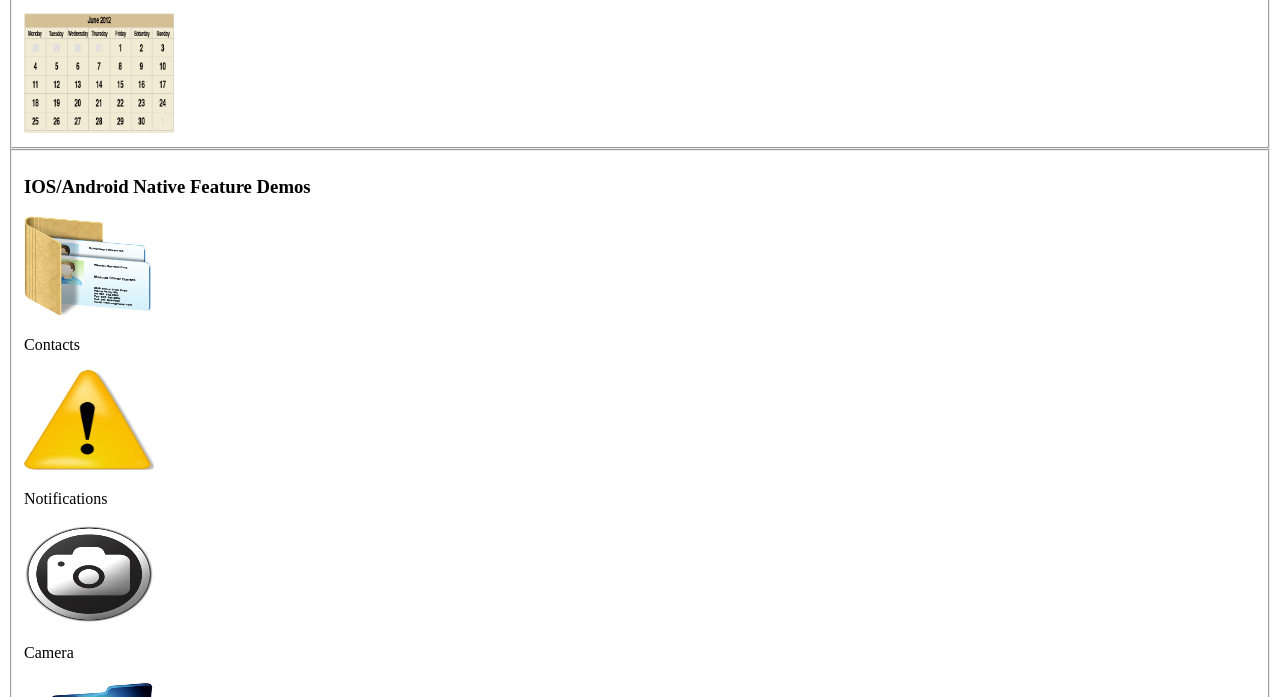
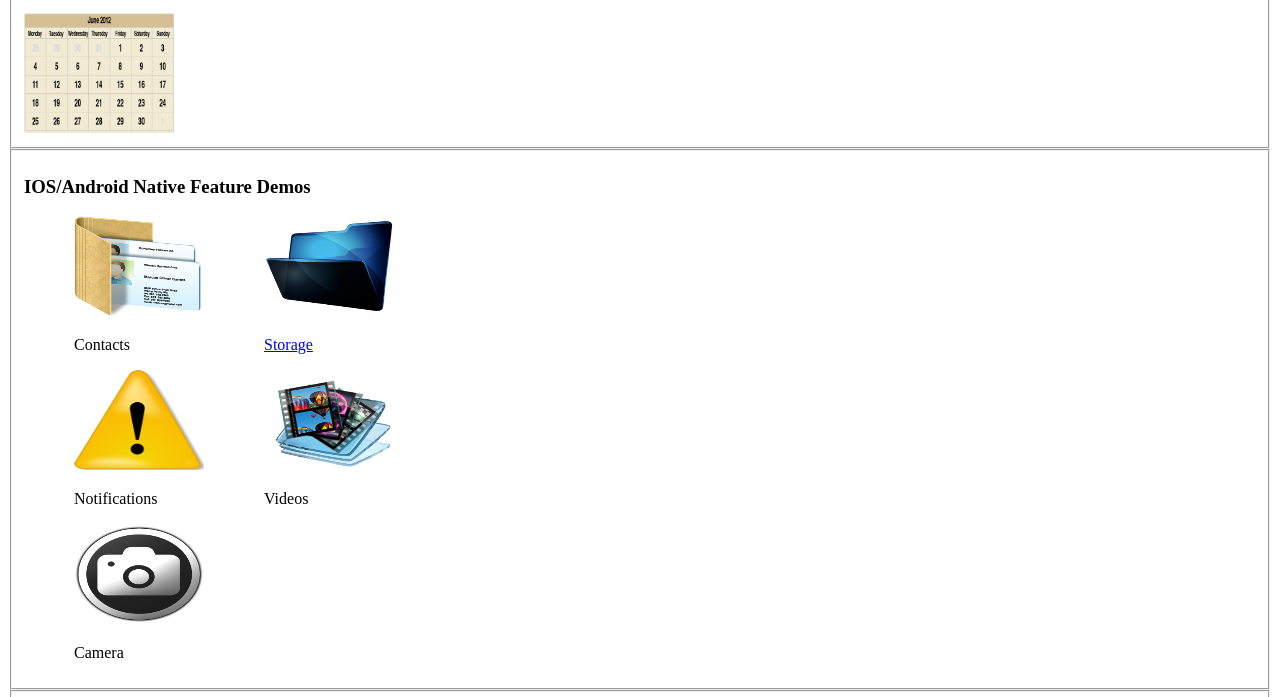
Before and after one commit to alexcherrera/avfproject, a plain HTML site: page launch.html in a window 1280 px wide. Shown: the part 103-800 px from the top of the page. Drawn offline with Linux system fonts and the light colour scheme.

Commit message:
Working with the styling mostly and adding ul and li tags

```diff
--- a/css/styles.css
+++ b/css/styles.css
@@ -5,12 +5,10 @@
 #picCont {
 	height: 100px;
 	width: 130px;
-	list-style-display: inline;
 }
 #picNotif {
 	height: 100px;
 	width: 130px;
-	list-style-display: inline;
 }
 #picCam {
 	height: 100px;
@@ -32,3 +30,13 @@
 	height: 100px;
 	width: 130px;
 }
+#row1 {
+	list-style-type: none;
+	float: left;
+	margin: 0px 10px;
+}
+#row2 {
+	list-style-type: none;
+	float: left;
+	margin: 0px 10px;
+}
--- a/launch.html
+++ b/launch.html
@@ -27,16 +27,20 @@
 						<h3 id="appFeatureHead">IOS/Android Native Feature Demos</h3>
 					</header>
 					<div>
-						<img src="images/contacts.png" id="picCont"/>
-						<p id="contactsText">Contacts</p>
-						<img src="images/Notification.png" id="picNotif"/>
-						<p id="notifText">Notifications</p>
-						<img src="images/camera.png" id="picCam"/>
-						<p id="cameraText">Camera</p>
-						<img src="images/Storage.png" id="picStor"/>
-						<p id="storageText">Storage</p>
-						<img src="images/Video.png" id="picVide"/>
-						<p id="videosText">Videos</p>
+						<ul id="row1">
+							<li><a href="contLink.html" id="contLink"><img src="images/contacts.png" id="picCont"/></a>
+							<p id="contactsText">Contacts</p></li>
+							<li><a href="notifLink.html" id="notifLink"><img src="images/Notification.png" id="picNotif"/></a>
+							<p id="notifText">Notifications</p></li>
+							<li><a href="camLink.html" id="camLink"><img src="images/camera.png" id="picCam"/></a>
+							<p id="cameraText">Camera</p></li>
+						</ul>
+						<ul id="row2">
+							<a href="storLink.html" id="storeLink"><img src="images/Storage.png" id="picStor"/>
+							<p id="storageText">Storage</p></a>
+							<a href="videLink.html" id="videLink"><img src="images/Video.png" id="picVide"/></a>
+							<p id="videosText">Videos</p></a>
+						</ul>
 					</div>
 				</section>
 			</fieldset>
```
